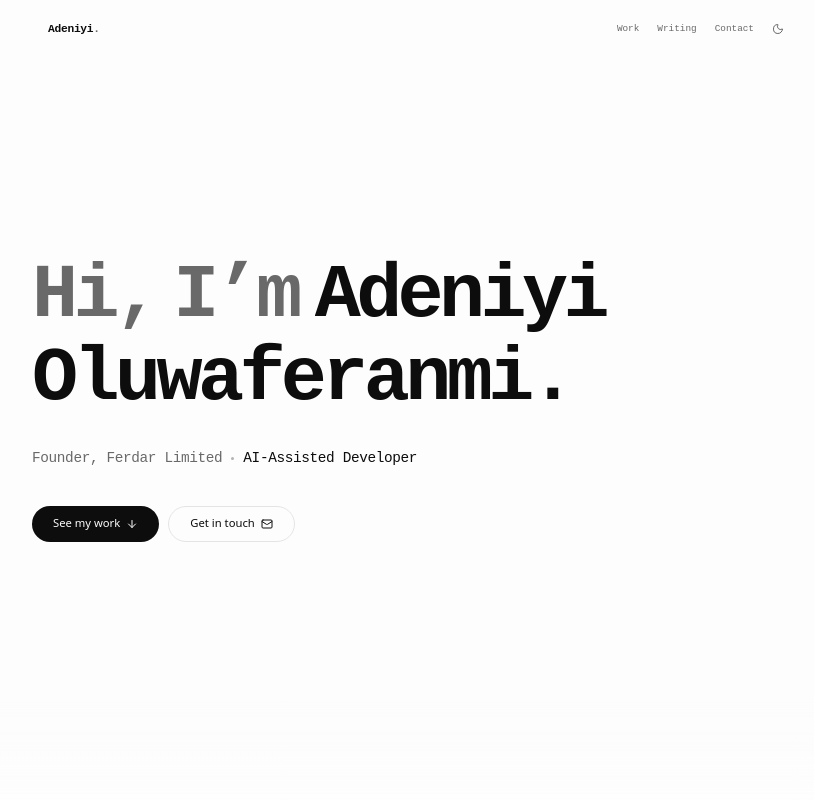
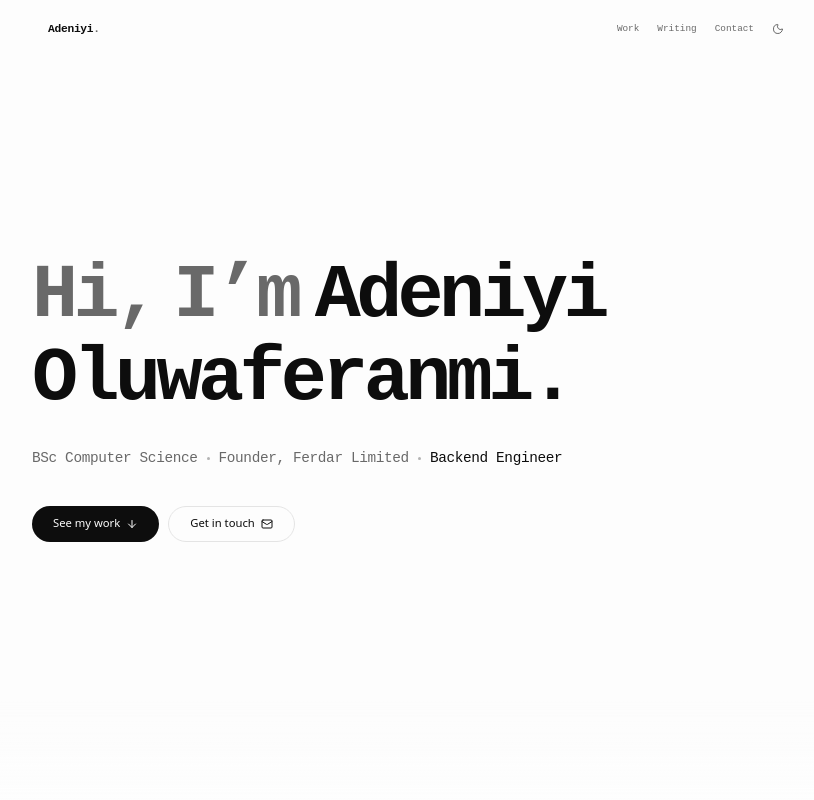
Before and after one commit to dlert/portfolio, a React (Vite) app: page / in a window 1280 px wide. Shown: the top 800 px of the page, without its empty margins (224-1038 px from the left). Built offline with nearby package versions, Linux system fonts and the light colour scheme.

Commit message:
Hero title: Web Developer

```diff
--- a/src/components/hero.tsx
+++ b/src/components/hero.tsx
@@ -38,9 +38,11 @@ export function Hero() {
           transition={{ duration: 1, ease, delay: 0.75 }}
           className="mt-8 flex flex-wrap items-center gap-x-3 gap-y-1 font-mono text-[clamp(0.95rem,1.9vw,1.2rem)] tracking-tight text-muted-foreground"
         >
+          <span>BSc Computer Science</span>
+          <span aria-hidden className="size-1 rounded-full bg-muted-foreground/50" />
           <span>Founder, Ferdar Limited</span>
           <span aria-hidden className="size-1 rounded-full bg-muted-foreground/50" />
-          <span className="text-foreground">AI-Assisted Developer</span>
+          <span className="text-foreground">Backend Engineer</span>
         </motion.p>
 
         <motion.div
```
